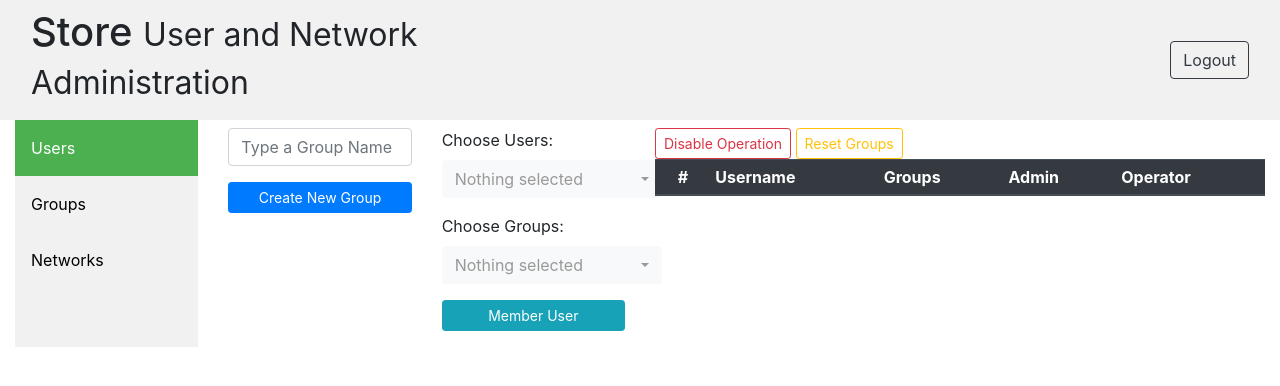
After one commit to omertb/meraki-opui, a Flask app: template project/admin/templates/users.html in a window 1280 px wide. The commit adds this page. Shown: the top 386 px of the page. Run offline with Flask 2, Linux system fonts and the light colour scheme; the template is opened without the code that fills it: values that come from a table or form of the project are taken from there, others are empty; some libraries are stand-ins or nearby versions.

Commit message:
users, groups, networks templates for admin panel

```diff
--- /dev/null
+++ b/project/admin/templates/users.html
@@ -0,0 +1,110 @@
+<!DOCTYPE html>
+<html lang="en">
+  <head>
+    <meta charset="utf-8">
+    <meta http-equiv="X-UA-Compatible" content="IE=edge">
+    <meta name="viewport" content="width=device-width, initial-scale=1">
+
+    <title>User and Network Administration</title>
+
+
+    <link href="static/bootstrap.min.css" rel="stylesheet">
+    <link href="static/style.css" rel="stylesheet">
+      <link rel="stylesheet" href="https://cdn.jsdelivr.net/npm/bootstrap-select@1.13.14/dist/css/bootstrap-select.min.css">
+
+  </head>
+  <body>
+
+    <div class="container-fluid">
+	<div class="row navbar navbar-light" style="background-color: #f1f1f1;">
+		<div class="col-md-6">
+			<div class="page-header">
+				<h1>
+					Store <small>User and Network Administration</small>
+				</h1>
+			</div>
+		</div>
+		<div class="col-md-6">
+            <form class="form-inline my-2 my-lg-0 float-right" method="get" action="/logout">
+              <button class="btn btn-outline-dark my-2 my-sm-0" type="submit">Logout</button>
+            </form>
+        </div>
+	</div>
+	<div class="row">
+		<div class="col-md-2">
+            <div class="sidebar">
+                <a class="active" href="#">Users</a>
+                <a href="/groups">Groups</a>
+                <a href="/networks">Networks</a>
+            </div>
+		</div>
+        <div class="col-md-2 pt-2">
+            <form id="createGroupForm" action="" method="post">
+                <div class="form-group">
+                    {{ form.new_group_name(class_="form-control", id="netGroupInput", placeholder="Type a Group Name") }}
+                </div>
+                <div class="form-group">
+                    <button id="createGroupButton" class="btn btn-sm btn-primary btn-block" type="submit">
+                        Create New Group
+                    </button>
+                </div>
+            </form>
+        </div>
+        <div class="col-md-2 pt-2">
+            <form id="groupMembershipForm" action="" method="post">
+                <div class="form-group">
+                    <label for="userSelectMultiple">Choose Users: </label><br>
+                    {{ form.select_user(class_="selectpicker my-select", id="userSelectMultiple", data_live_search="true") }}
+                </div>
+                <div class="form-group">
+                    <label for="groupSelectMultiple">Choose Groups: </label><br>
+                    {{ form.select_group(class_="selectpicker my-select", id="groupSelectMultiple", data_live_search="true") }}
+                </div>
+                <div class="form-group">
+                    <button id="membershipButton" class="btn btn-sm btn-info btn-block" type="submit">
+                        Member User
+                    </button>
+                </div>
+            </form>
+        </div>
+        <div class="col-md-6">
+            <div class="content pt-2">
+                <div id="usersTableToolbar">
+                    <button id="disableUserButton" class="btn btn-outline-danger btn-sm">Disable Operation</button>
+                    <button id="resetGroupsButton" class="btn btn-outline-warning btn-sm">Reset Groups</button>
+                </div>
+                <table
+                        id="usersTable"
+                        class="table table-hover table-sm"
+                        data-toggle="table"
+                        data-search="true"
+                        data-toolbar="#usersTableToolbar"
+                        data-click-to-select="true"
+                        data-url="admin/users.json"
+                        data-pagination="true"
+                >
+                  <thead class="thead-dark">
+                    <tr>
+                        <th scope="col" data-field="state" data-checkbox="true"></th>
+                        <th scope="col" data-field="rowNum" data-sortable="true">#</th>
+                        <th scope="col" data-field="name" data-sortable="true">Username</th>
+                        <th scope="col" data-field="groups" data-sortable="true">Groups</th>
+                        <th scope="col" data-field="admin">Admin</th>
+                        <th scope="col" data-field="operator">Operator</th>
+                    </tr>
+                  </thead>
+                </table>
+        </div>
+    </div>
+
+	</div>
+</div>
+
+    <script src="static/jquery.min.js"></script>
+    <script src="https://cdnjs.cloudflare.com/ajax/libs/popper.js/1.14.7/umd/popper.min.js" integrity="sha384-UO2eT0CpHqdSJQ6hJty5KVphtPhzWj9WO1clHTMGa3JDZwrnQq4sF86dIHNDz0W1" crossorigin="anonymous"></script>
+    <script src="https://stackpath.bootstrapcdn.com/bootstrap/4.3.1/js/bootstrap.min.js" integrity="sha384-JjSmVgyd0p3pXB1rRibZUAYoIIy6OrQ6VrjIEaFf/nJGzIxFDsf4x0xIM+B07jRM" crossorigin="anonymous"></script>
+    <script src="https://unpkg.com/bootstrap-table@1.17.1/dist/bootstrap-table.min.js"></script>
+    <script src="https://cdn.jsdelivr.net/npm/bootstrap-select@1.13.14/dist/js/bootstrap-select.min.js"></script>
+    <script src="static/scripts.js"></script>
+  </body>
+</html>
```
Also changed, not shown: project/admin/templates/groups.html (renamed from project/admin/templates/admin.html, +5 -4 lines), project/admin/templates/networks.html (added, +110 -0 lines), project/admin/views.py (+24 -3 lines).
